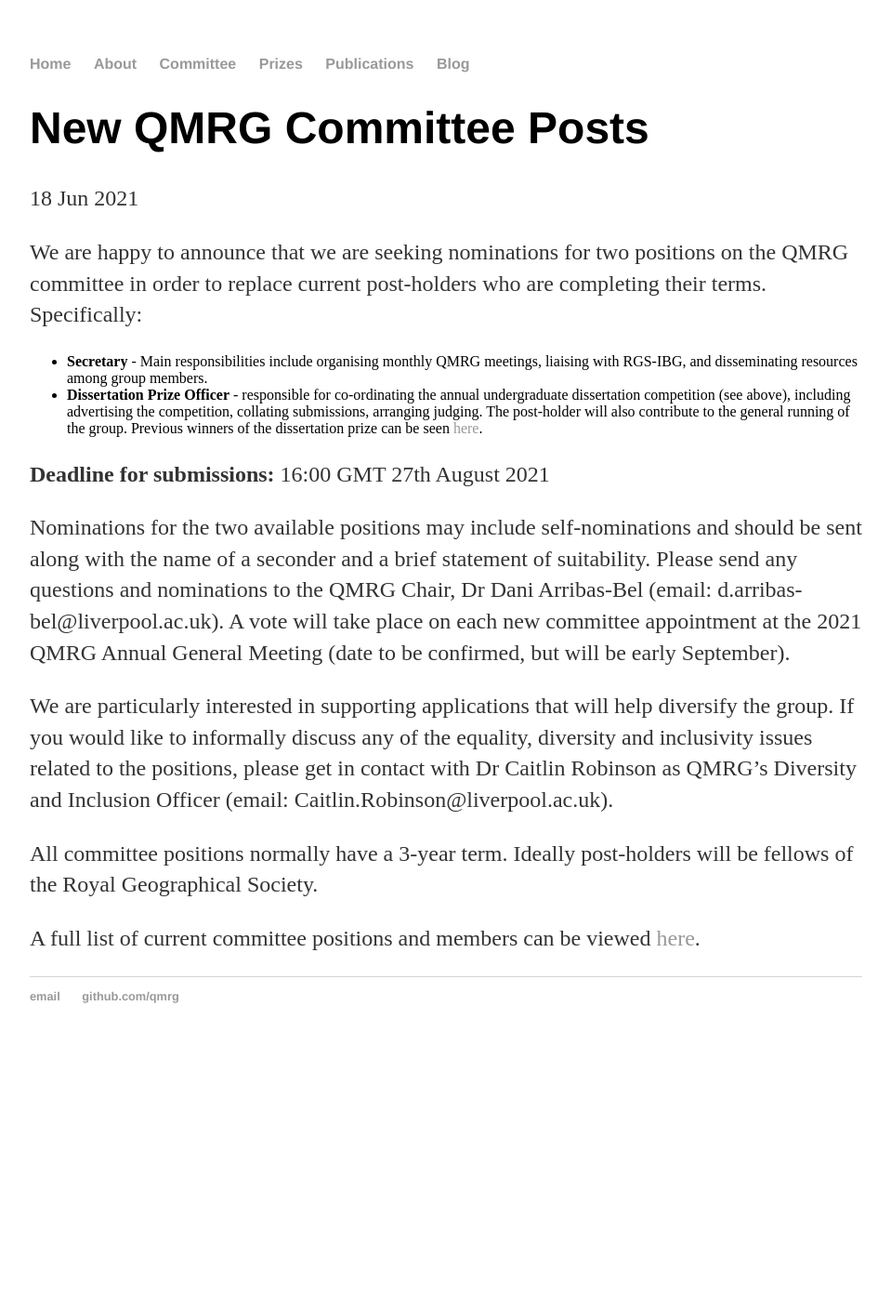
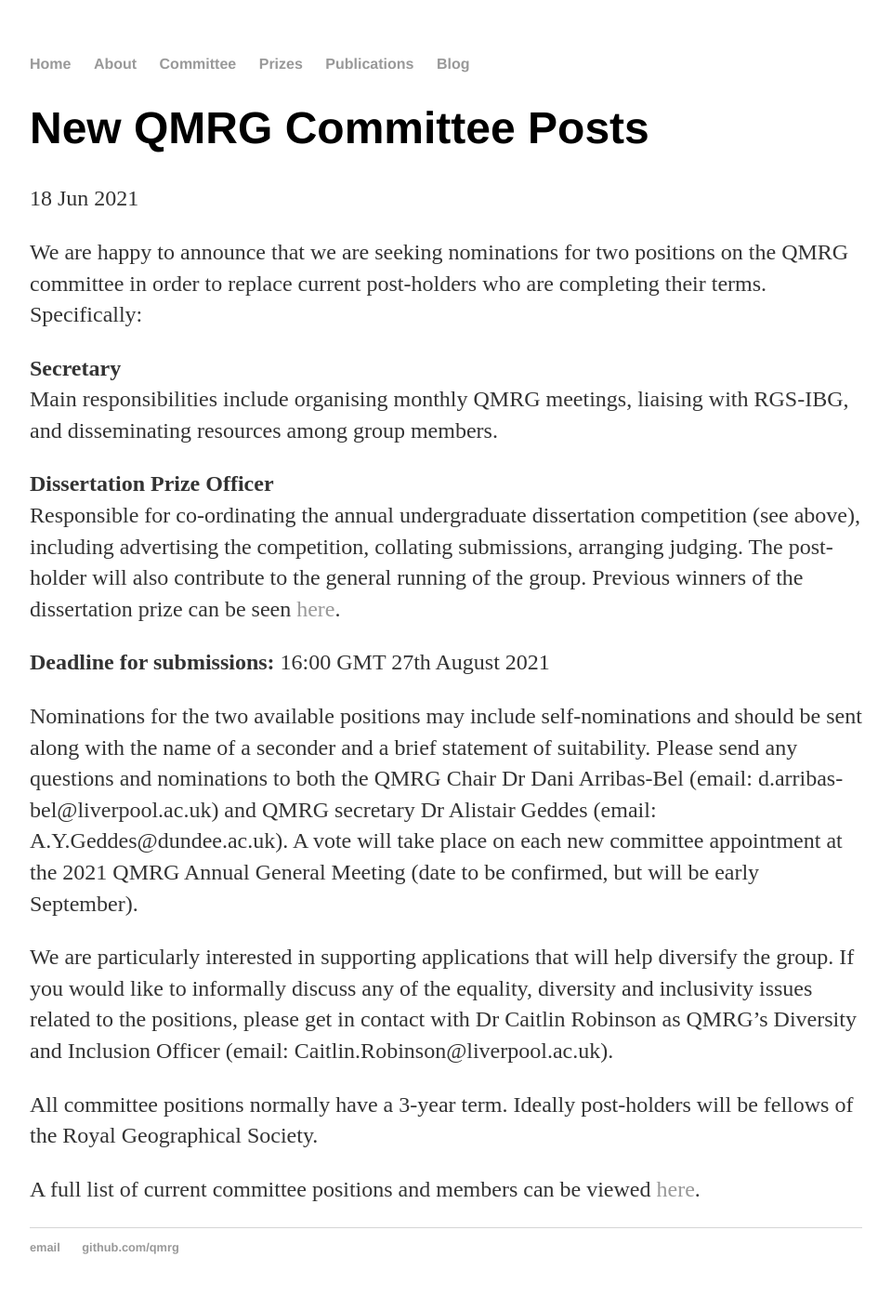
Before and after one commit to qmrg/qmrg.github.io, a Jekyll site: the page built from _posts/2021-6-18-New-Posts.md, in a window 1280 px wide. Shown: the whole page at 93% size, without its empty margins (160-1119 px from the left). Built offline with Jekyll 4.4.1, drawn with Linux system fonts in a browser that asks for light colours; before the commit the page ends 1139 px from its top, so only the background shows below that.

Commit message:
Update 2021-6-18-New-Posts.md

```diff
--- a/_posts/2021-6-18-New-Posts.md
+++ b/_posts/2021-6-18-New-Posts.md
@@ -6,12 +6,15 @@
 
 We are happy to announce that we are seeking nominations for two positions on the QMRG committee in order to replace current post-holders who are completing their terms. Specifically:
 
-* **Secretary** - Main responsibilities include organising monthly QMRG meetings, liaising with RGS-IBG, and disseminating resources among group members.
-* **Dissertation Prize Officer** - responsible for co-ordinating the annual undergraduate dissertation competition (see above), including advertising the competition, collating submissions, arranging judging. The post-holder will also contribute to the general running of the group. Previous winners of the dissertation prize can be seen [here](https://qmrg.github.io/prizes).
+**Secretary** \
+Main responsibilities include organising monthly QMRG meetings, liaising with RGS-IBG, and disseminating resources among group members.
+
+**Dissertation Prize Officer** \
+Responsible for co-ordinating the annual undergraduate dissertation competition (see above), including advertising the competition, collating submissions, arranging judging. The post-holder will also contribute to the general running of the group. Previous winners of the dissertation prize can be seen [here](https://qmrg.github.io/prizes).
 
 **Deadline for submissions:** 16:00 GMT 27th August 2021
 
-Nominations for the two available positions may include self-nominations and should be sent along with the name of a seconder and a brief statement of suitability. Please send any questions and nominations to the QMRG Chair, Dr Dani Arribas-Bel (email: d.arribas-bel@liverpool.ac.uk). A vote will take place on each new committee appointment at the 2021 QMRG Annual General Meeting (date to be confirmed, but will be early September).
+Nominations for the two available positions may include self-nominations and should be sent along with the name of a seconder and a brief statement of suitability. Please send any questions and nominations to both the QMRG Chair Dr Dani Arribas-Bel (email: d.arribas-bel@liverpool.ac.uk) and QMRG secretary Dr Alistair Geddes (email: A.Y.Geddes@dundee.ac.uk). A vote will take place on each new committee appointment at the 2021 QMRG Annual General Meeting (date to be confirmed, but will be early September).
 
 We are particularly interested in supporting applications that will help diversify the group. If you would like to informally discuss any of the equality, diversity and inclusivity issues related to the positions, please get in contact with Dr Caitlin Robinson as QMRG's Diversity and Inclusion Officer (email: Caitlin.Robinson@liverpool.ac.uk).
 
```
